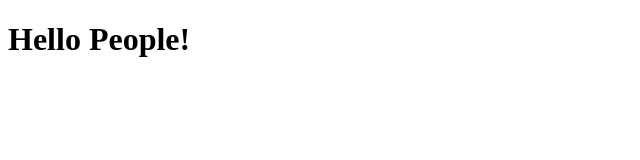
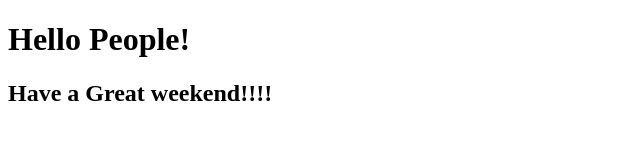
Before and after one commit to DivyaKata123/Assignment-D, a plain HTML site: page site/index.html in a window 1280 px wide. Shown: the whole page, without its empty margins (0-640 px from the left). Drawn offline with Linux system fonts and the light colour scheme.

Commit message:
small change

```diff
--- a/site/index.html
+++ b/site/index.html
@@ -5,5 +5,6 @@
 </head>
 <body>
 <h1>Hello People!<h1>
+<h2> Have a Great weekend!!!!<h2>
 </body>
 </html>
```
